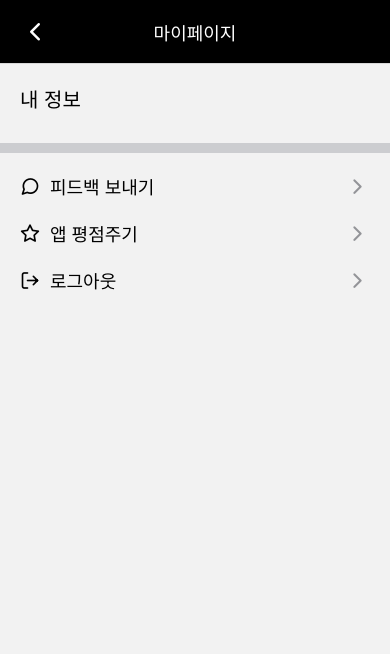
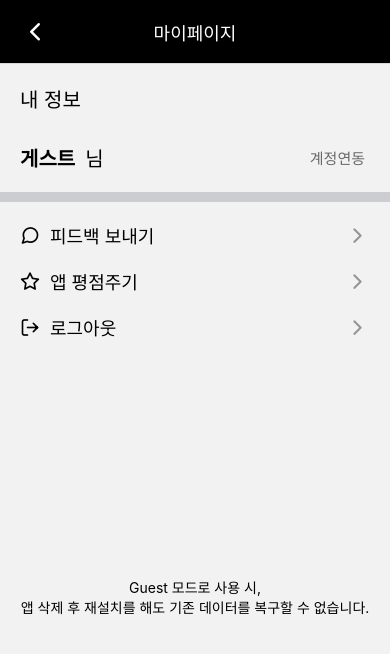
Before and after one commit to WIT-Projects/RTiccle-App, a React Native app: screen / in a window 390 px wide. Shown: the top 654 px of the page. Built offline with nearby package versions, Linux system fonts and the light colour scheme.

Commit message:
MyPage: Add support for guest

```diff
--- /dev/null
+++ b/src/containers/user/components/guest.js
@@ -0,0 +1,60 @@
+import React from 'react';
+import { View, Text, StyleSheet, } from 'react-native';
+import colors from '../../../theme/colors';
+
+function GuestInfo() {
+    return (
+        <View style={styles.rowContainer}>
+            <Text style={styles.font1}>게스트</Text>
+            <Text style={styles.font2}>님</Text>
+            <Text style={styles.font3}>계정연동</Text>
+        </View>
+    )
+}
+
+function GuestGuide() {
+    return(
+        <View style={ styles.guideContainer }>
+            <Text style={ styles.font }>Guest 모드로 사용 시,</Text>
+            <Text style={ styles.font }>앱 삭제 후 재설치를 해도 기존 데이터를 복구할 수 없습니다.</Text>
+        </View>
+    )
+}
+
+const styles = StyleSheet.create({
+    rowContainer:{
+        paddingHorizontal: 20,
+        paddingVertical: 10,
+        flexDirection: 'row',
+        alignItems: 'center',
+    },
+    font1:{
+        fontWeight: 'bold',
+        fontSize: 20,
+    },
+    font2:{
+        fontSize: 20,
+        marginLeft: 10,
+    },
+    font3:{
+        fontSize: 15,
+        color: colors.gray4,
+        position: 'absolute',
+        right: 25,
+    },
+    guideContainer:{
+        alignItems: 'center',
+        justifyContent: 'center',
+        flex: 1
+    },
+    grayFont:{
+        fontSize: 14,
+        color: colors.gray4,
+    },
+});
+
+export default GuestInfo;
+
+export {
+    GuestGuide
+};
--- a/src/containers/user/components/settings.js
+++ b/src/containers/user/components/settings.js
@@ -47,12 +47,9 @@ const category = [
 const styles = StyleSheet.create({
     container:{
         paddingHorizontal: 20,
-        paddingVertical: 2,
-        borderBottomColor: 'transparent',
-        borderBottomWidth: 1,
+        paddingVertical: 10,
         flexDirection: 'row',
         alignItems: 'center',
-        paddingVertical: 10,
     },
 })
 
--- a/src/containers/user/index.js
+++ b/src/containers/user/index.js
@@ -6,8 +6,10 @@ import Icon from 'react-native-vector-icons/Feather';
 import colors from '../../theme/colors';
 
 import Setting from './components/settings';
+import GuestInfo, { GuestGuide } from './components/guest';
 
 const Stack = createStackNavigator();
+const isGuest = true;
 
 function MyPage() {
   return (
@@ -34,10 +36,12 @@ function MyPage() {
 
 function MyPageScreen( {navigation}) {
     return (
-        <View>
+        <View style={{flex:1}}>
               <Text style={styles.myInfo}>내 정보</Text>
+              { isGuest ? <GuestInfo /> : <View></View> }
               <View style={styles.block}></View>
               <Setting />
+              { isGuest ? <GuestGuide /> : <View></View> }
         </View>
       );
 }
@@ -51,7 +55,7 @@ const styles = StyleSheet.create({
         height: 10,
         backgroundColor: colors.gray2,
         marginVertical: 10,
-    }
+    },
 })
 
 export default MyPage;
```
